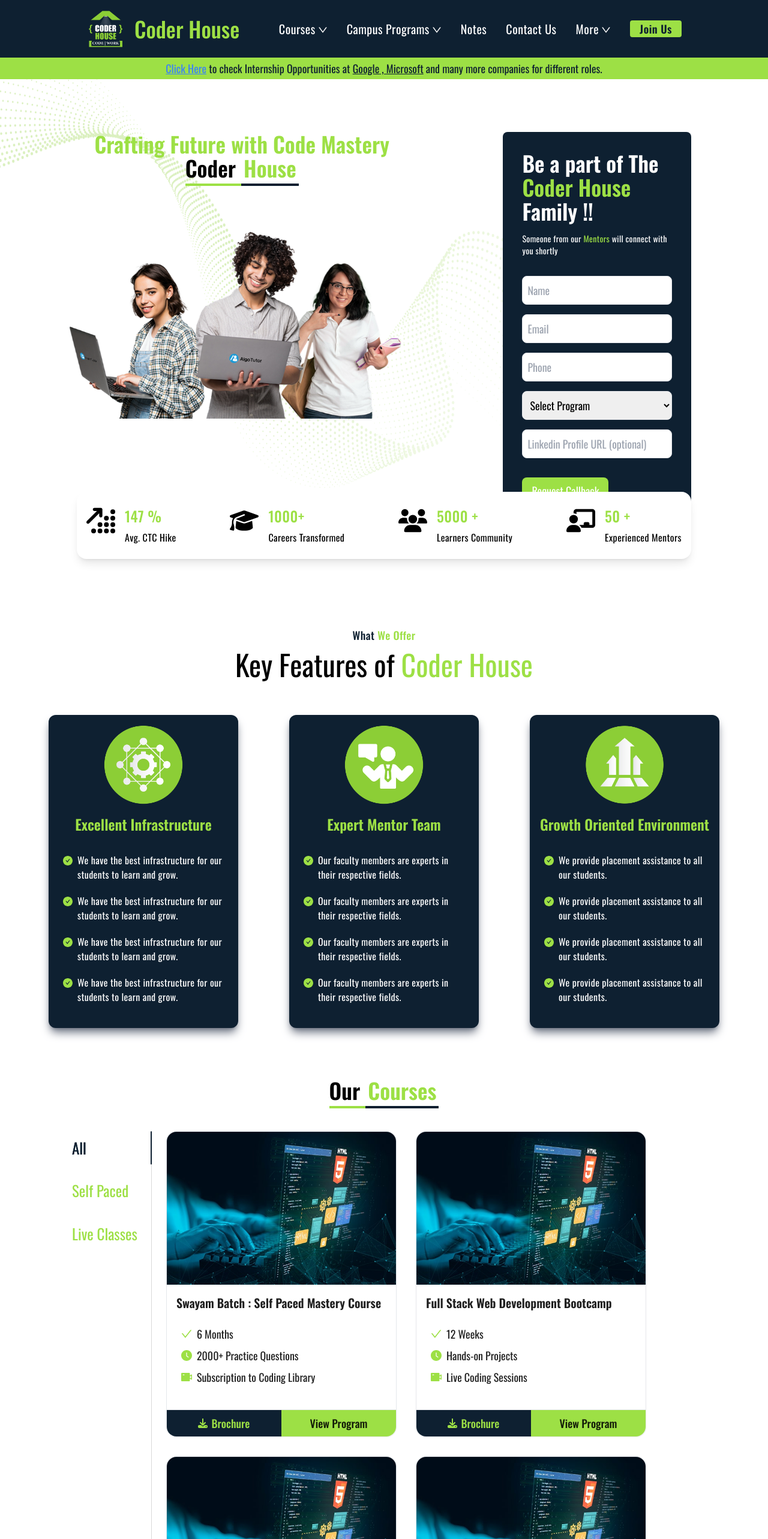
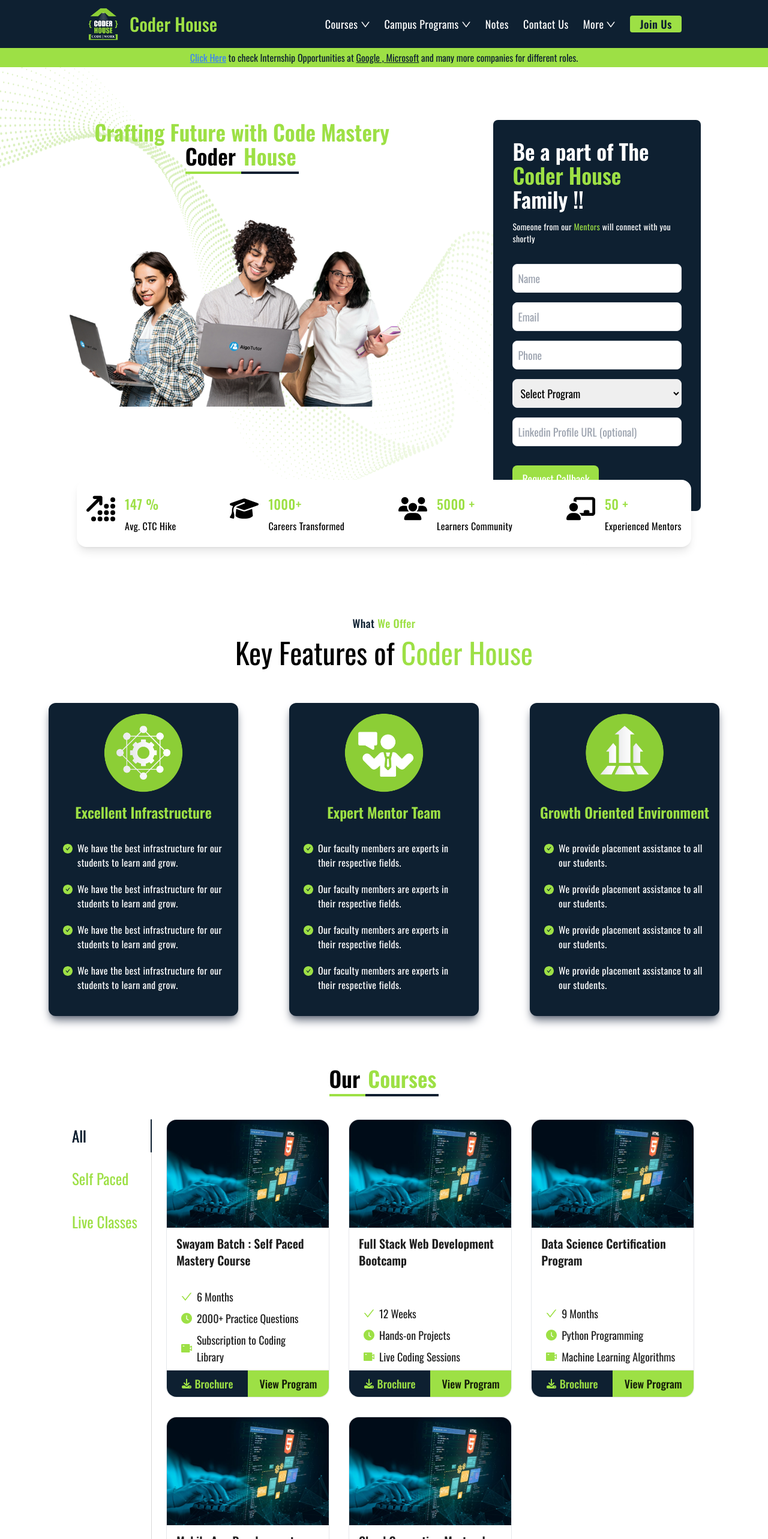
Before and after one commit to amanjaiman1/coderhouse, a React (Create React App) app: page / in a window 1280 px wide. Shown: the top 2566 px of the page at 60% size. Built offline with nearby package versions, Linux system fonts and the light colour scheme.

Commit message:
Refactor styling in Home.js, navbarsettings.js, Mentors.js, Data.js, NavbarInfo.js, and Navbar.js

```diff
--- a/src/common/components/courses/Courses.js
+++ b/src/common/components/courses/Courses.js
@@ -12,11 +12,14 @@
 
     const Course = ({ course }) => {
         return (
-            <div className={`flex flex-col gap-4 border rounded-2xl w-96 cursor-pointer hover:scale-105 duration-700 ${isNavbar ? 'pt-3' : 'pt-0'}`}>
+            <div className={`flex flex-col border ${!isNavbar && 'h-[29rem] w-[30%]'} rounded-2xl cursor-pointer hover:scale-105 duration-700 ${isNavbar ? 'pt-3' : 'pt-0'}`}>
                 {!isNavbar && <img src={course.image} alt="" className='rounded-t-2xl' />}
-                <div className="flex flex-col px-4">
-                    <div className="text-xl font-semibold">{course.title}</div>
-                    <div className={`flex flex-col px-2 gap-2 ${isNavbar ? 'py-4' : 'py-6'}`}>
+                <div className="flex justify-start items-start pt-3">
+                    <div className="text-xl font-semibold px-4">{course.title}</div>
+                </div>
+                <div className="flex flex-col justify-end h-full">
+                    <div className="flex flex-col px-4 justify-between">
+                        <div className={`flex flex-col px-2 gap-2 ${isNavbar ? 'py-4' : 'pb-2'}`}>
                             <div className="text-lg font-normal flex gap-2"><CheckOutlined className='text-primary' />{course.duration}</div>
                             {!isNavbar && <div className="text-lg font-normal flex gap-2"><ClockCircleFilled className='text-primary' />{course.key1}</div>}
                             <div className="text-lg font-normal flex gap-2"><VideoCameraFilled className='text-primary' />{course.key2}</div>
@@ -26,6 +29,7 @@
                         <button className='flex flex-row w-1/2 gap-1.5 rounded-l-2xl rounded-t-none items-center justify-center bg-secondary text-primary py-2'>{download}Brochure</button>
                         <button className='flex flex-row w-1/2 rounded-r-2xl rounded-t-[0px_1rem] items-center justify-center bg-primary py-2'>View Program</button>
                     </div>}
+                </div>
             </div>
         )
     }
--- a/src/common/components/data-flex/Data.js
+++ b/src/common/components/data-flex/Data.js
@@ -49,7 +49,7 @@
                 <div key={index} className="flex flex-row items-start gap-4 px-4">
                     {item.logo}
                     <div className="flex flex-col items-start gap-2 tracking-wide">
-                        <span className='text-2xl font-medium'><Green text={item.title} /></span>
+                        <span className='text-[22px] font-medium'><Green text={item.title} /></span>
                         <span className='text-md font-normal'>{item.description}</span>
                     </div>
                 </div>
--- a/src/common/components/mentors/Mentors.js
+++ b/src/common/components/mentors/Mentors.js
@@ -8,7 +8,7 @@
 const Mentors = () => {
   return (
     <div className="flex flex-col items-center justify-center px-28 ">
-      <div className="text-5xl leading-[4.5rem] text-center font-semibold px-12">
+      <div className="text-4xl leading-[3.4rem] text-center font-semibold px-[7.5rem]">
         We have Industry Experts as <Green text={'Mentor'} /> who guide you with <Green text={'Career Planning'} /> & <Green text={'Interview'} /> Preparation
       </div>
       <div className='text-black w-full'>
--- a/src/common/components/navbar/Navbar.js
+++ b/src/common/components/navbar/Navbar.js
@@ -26,13 +26,13 @@
   }, [isHover, isHoverIndex])
 
   return (
-    <div className='w-full px-36 bg-secondary h-24 flex'>
+    <div className='w-full px-36 bg-secondary h-20 flex'>
       <div className="flex flex-row justify-between w-full">
-        <div className="logo flex flex-row items-center text-4xl gap-4 font-medium">
-          <img src={logo} alt="Logo of Coder House" className='w-16 h-16' />
+        <div className="logo flex flex-row items-center text-3xl gap-4 font-medium">
+          <img src={logo} alt="Logo of Coder House" className='w-[3.5rem] h-[3.5rem]' />
           <Green text={navbarSettings.title} />
         </div>
-        <div className="links flex flex-row text-white gap-8 text-xl tracking-wide items-center">
+        <div className="links flex flex-row text-white gap-6 text-lg tracking-wide items-center">
           {navbarSettings?.items?.map((item, index) => {
             if (item?.type === 'Dropdown') {
               return (
@@ -45,7 +45,7 @@
                       <DownOutlined className='w-4 h-4' />
                     </span>
                   </div>
-                  <div className={`bg-white rounded-lg ${isHoverIndex === 0 ? 'w-[98.9vw] left-[50%] translate-x-[-50%]' : 'flex-col py-2 gap-y-4'} ${isHover && isHoverIndex === index ? 'flex border absolute top-16 opacity-100' : 'hidden opacity-0'} text-secondary duration-700 transition-all`}>
+                  <div className={`bg-white rounded-lg ${isHoverIndex === 0 ? 'w-[98.9vw] left-[50%] translate-x-[-50%]' : '-mt-2 flex-col py-1 gap-y-4'} ${isHover && isHoverIndex === index ? 'flex border absolute top-16 opacity-100' : 'hidden opacity-0'} text-secondary duration-700 transition-all`}>
                     {isHover && isHoverIndex === index && (
                       <div>
                         {item?.items?.map((subItem, subIndex) => {
--- a/src/common/components/navbar/navbarsettings.js
+++ b/src/common/components/navbar/navbarsettings.js
@@ -10,7 +10,11 @@
             items: [
                 {
                     key: '1',
-                    label: <Courses isNavbar={true} />,
+                    label: (
+                        <div className='min-h-[24rem]'>
+                            <Courses isNavbar={true} />
+                        </div>
+                    ),
                 }
             ]
         },
--- a/src/common/components/navbar_info/NavbarInfo.js
+++ b/src/common/components/navbar_info/NavbarInfo.js
@@ -17,7 +17,7 @@
 
 
     return (
-        <div className="flex flex-row w-full items-center justify-center bg-primary text-secondary text-lg py-1">
+        <div className="flex flex-row w-full items-center justify-center bg-primary text-secondary text-[16px] py-1">
             <Link className='text-blue-500 underline' to='/jobs_internship'>Click Here</Link>&nbsp;to check Internship Opportunities at&nbsp;<span className="underline">{companyName[0]} , {companyName[1]}</span>&nbsp;and many more companies for different roles.
         </div>
     )
--- a/src/pages/home/Home.js
+++ b/src/pages/home/Home.js
@@ -68,7 +68,7 @@
           <Title title="Coder House" />
           <img src={trial} alt="style" className='mt-20 w-[95%]' />
         </div>
-        <div className="flex flex-col w-2/5 px-20">
+        <div className="flex flex-col w-2/5 px-16">
           <div className="bg-secondary rounded-lg text-white px-8 py-8">
             {/* Form Header */}
             <div className="flex flex-col gap-4">
```
Lines whose indentation alone changed are shown as unchanged.
